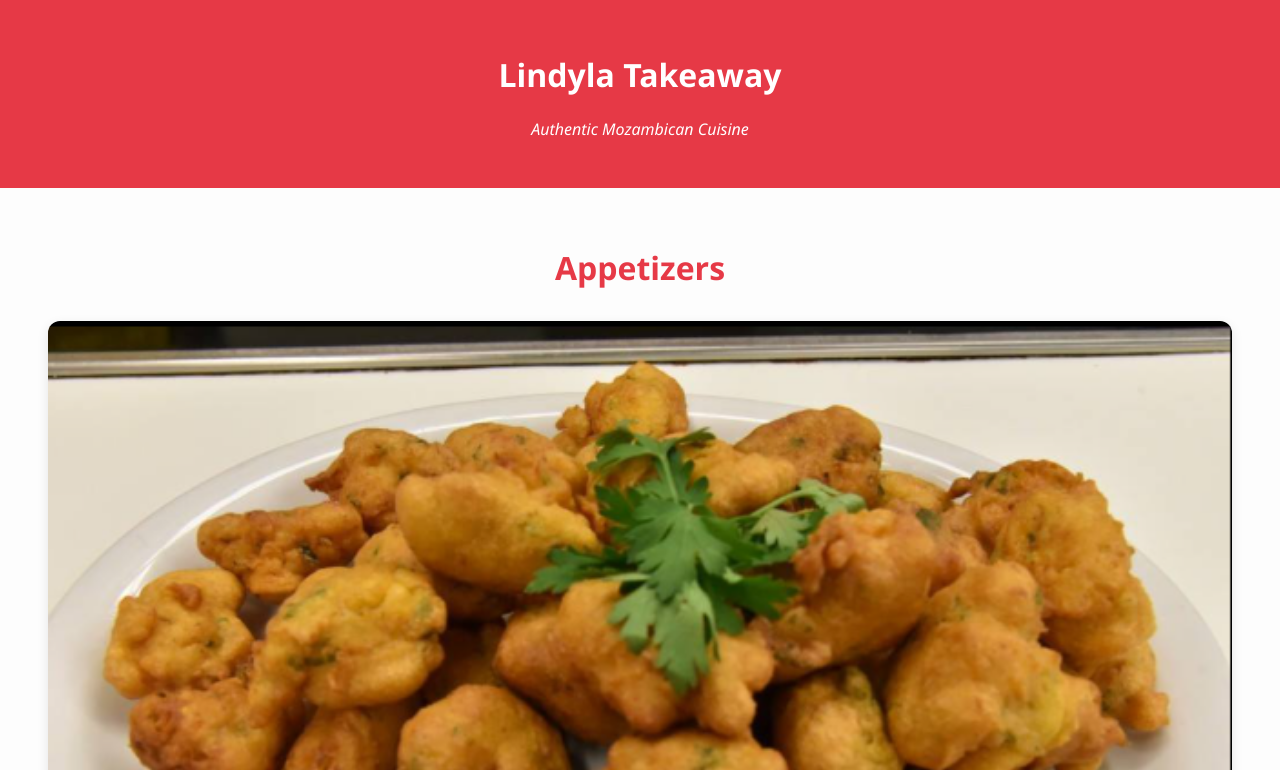
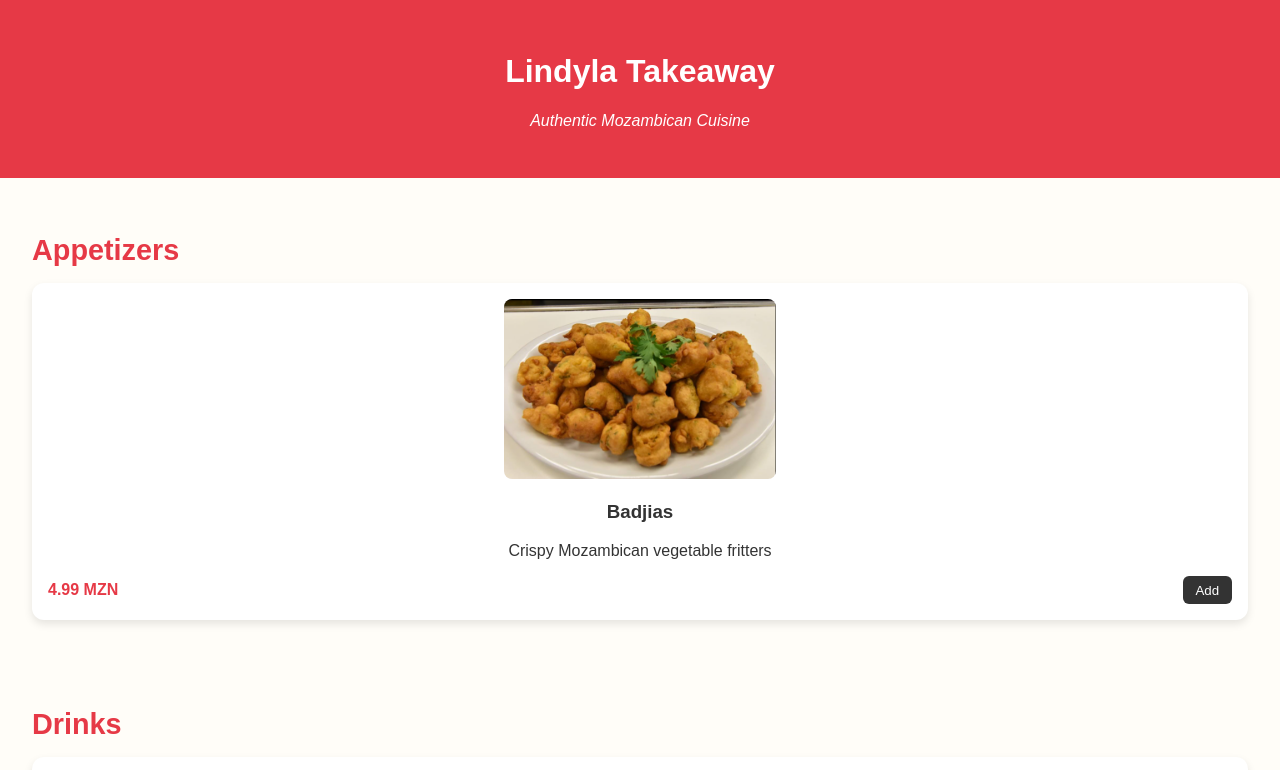
Before and after one commit to malitemarcio16/Lara-Lemos-, a plain HTML site: page index.html in a window 1280 px wide. Shown: the top 770 px of the page. Drawn offline with Linux system fonts and the light colour scheme.

Commit message:
Update style.css

```diff
--- a/style.css
+++ b/style.css
@@ -1,21 +1,20 @@
 body {
-  font-family: 'Segoe UI', sans-serif;
+  font-family: Arial, sans-serif;
   margin: 0;
-  background-color: #fdfdfd;
+  background: #fffdf8;
   color: #333;
 }
 
 header {
+  background: #e63946;
+  padding: 2rem;
   text-align: center;
-  background-color: #e63946;
-  color: white;
-  padding: 2rem;
+  color: #fff;
 }
 
-header .tagline {
+.tagline {
   font-style: italic;
   font-size: 1rem;
-  margin-top: 0.5rem;
 }
 
 .menu-section {
@@ -23,9 +22,8 @@ header .tagline {
 }
 
 .menu-section h2 {
-  font-size: 2rem;
-  text-align: center;
-  margin-bottom: 2rem;
+  font-size: 1.8rem;
+  margin-bottom: 1rem;
   color: #e63946;
 }
 
@@ -33,65 +31,51 @@ header .tagline {
   display: grid;
   grid-template-columns: repeat(auto-fit, minmax(280px, 1fr));
   gap: 2rem;
-  padding: 0 1rem;
 }
 
 .dish-card {
-  background-color: white;
+  background: #fff;
   border-radius: 12px;
-  overflow: hidden;
-  box-shadow: 0 4px 12px rgba(0,0,0,0.1);
-  display: flex;
-  flex-direction: column;
+  box-shadow: 0 4px 8px rgba(0,0,0,0.1);
+  padding: 1rem;
+  text-align: center;
 }
 
-.dish-image {
+.dish-card img {
+  max-width: 100%;
+  border-radius: 8px;
   height: 180px;
-  background-size: cover;
-  background-position: center;
-}
-
-.dish-info {
-  padding: 1rem;
-  display: flex;
-  flex-direction: column;
-  justify-content: space-between;
-  height: 100%;
-}
-
-.dish-info h3 {
-  margin: 0;
-  font-size: 1.3rem;
-}
-
-.dish-info p {
-  font-size: 0.95rem;
-  margin: 0.5rem 0;
-  color: #666;
+  object-fit: cover;
 }
 
 .dish-footer {
+  margin-top: 1rem;
   display: flex;
   justify-content: space-between;
   align-items: center;
-  margin-top: 1rem;
 }
 
 .price {
+  font-weight: bold;
   color: #e63946;
-  font-weight: bold;
-  font-size: 1.1rem;
 }
 
-button {
-  background-color: #333;
+.add-btn {
+  background: #333;
   color: white;
   border: none;
-  padding: 0.5rem 1rem;
+  padding: 0.4rem 0.8rem;
   border-radius: 6px;
   cursor: pointer;
 }
 
-button:hover {
-  background-color: #555;
+.add-btn:hover {
+  background: #555;
 }
+
+footer {
+  text-align: center;
+  padding: 1rem;
+  background: #f1f1f1;
+  margin-top: 2rem;
+}
```
